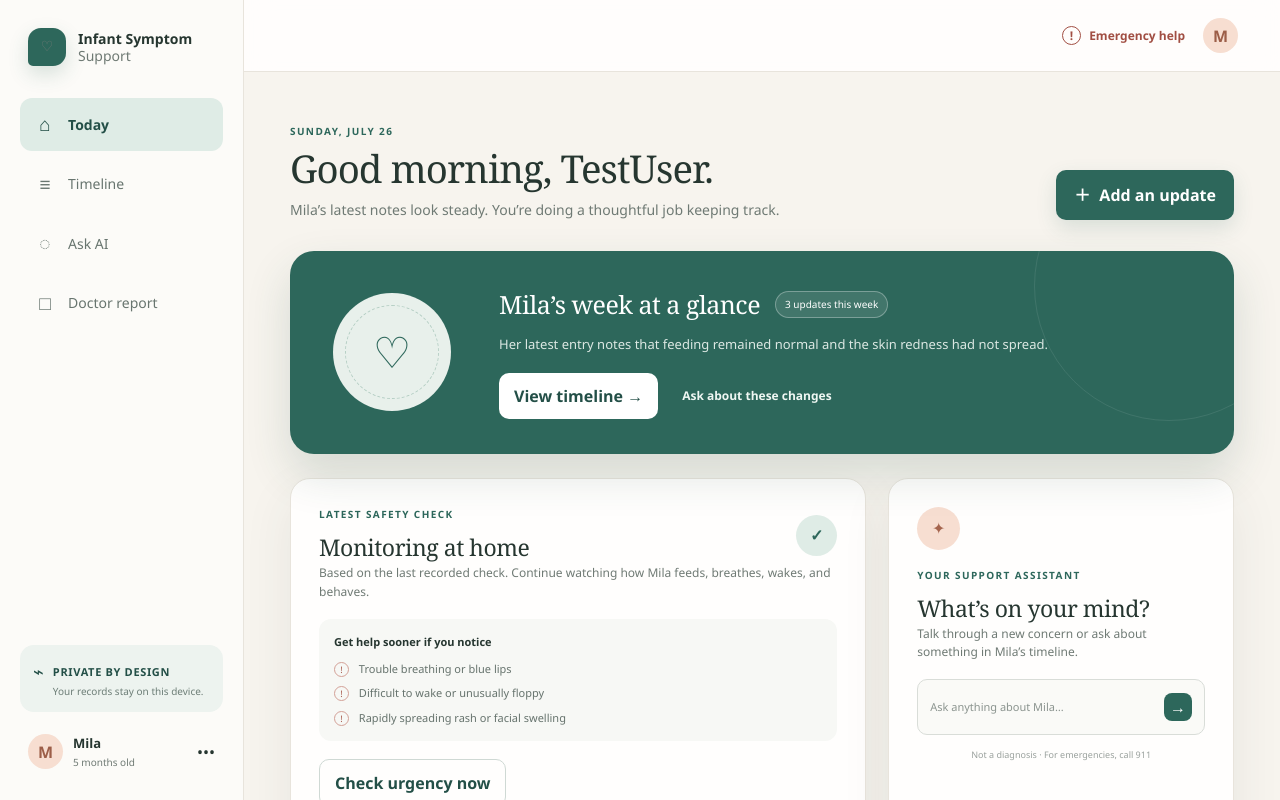
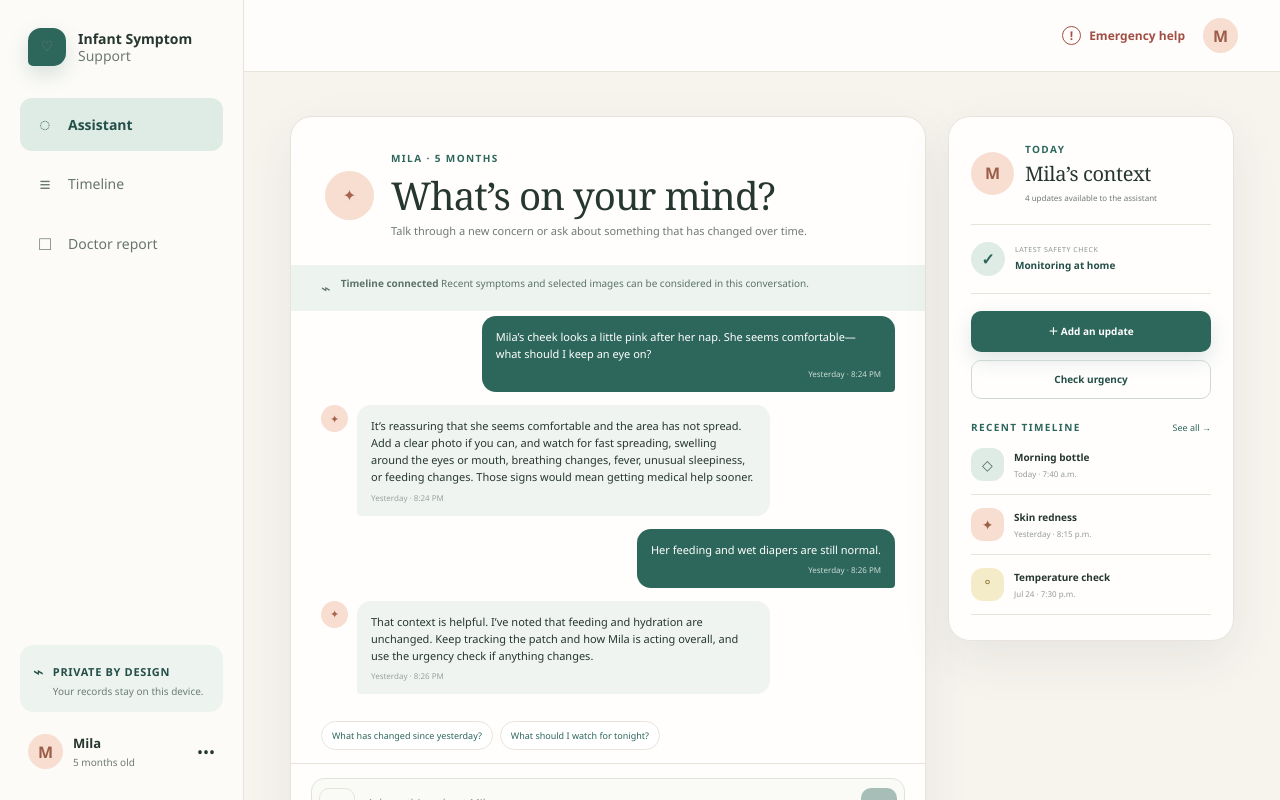
Before and after one commit to RiddhRam/Calm-Cradle, a Next.js app: page / in a window 1280 px wide. Shown: the top 800 px of the page. Built offline with nearby package versions, Linux system fonts and the light colour scheme.

Commit message:
Make assistant the primary home experience

```diff
--- a/app/globals.css
+++ b/app/globals.css
@@ -150,7 +150,7 @@ button:focus-visible, input:focus-visible, textarea:focus-visible, select:focus-
 }
 .avatar-button { border: 0; cursor: pointer; }
 .mobile-brand { display: none; }
-.content { max-width: 1130px; margin: 0 auto; padding: 52px 46px 70px; }
+.content { max-width: 1210px; margin: 0 auto; padding: 44px 46px 70px; }
 .welcome-row, .page-title-row {
   display: flex;
   align-items: flex-end;
@@ -302,16 +302,17 @@ h2 { font-family: Georgia, "Times New Roman", serif; margin: 0; font-weight: 500
 .empty-state h2 { margin-top: 18px; }
 .empty-state p { color: var(--muted); }
 
-.chat-layout { display: grid; grid-template-columns: minmax(0, 1fr) 270px; gap: 22px; align-items: start; }
+.chat-layout { display: grid; grid-template-columns: minmax(0, 1fr) 286px; gap: 22px; align-items: start; }
+.chat-home { min-height: calc(100vh - 158px); }
 .chat-main, .chat-context { border-radius: 22px; }
-.chat-main { overflow: hidden; }
-.chat-header { padding: 28px 30px 20px; display: flex; gap: 15px; align-items: center; }
-.chat-header .assistant-avatar { margin: 0; flex: 0 0 auto; }
-.chat-header h1 { font-size: 29px; }
-.chat-header p:last-child { margin: 4px 0 0; color: var(--muted); font-size: 10px; }
+.chat-main { overflow: hidden; min-height: calc(100vh - 158px); display: flex; flex-direction: column; }
+.chat-header { padding: 34px 34px 25px; display: flex; gap: 17px; align-items: center; }
+.chat-header .assistant-avatar { margin: 0; flex: 0 0 auto; width: 49px; height: 49px; }
+.chat-header h1 { font-size: clamp(30px, 3vw, 40px); }
+.chat-header p:last-child { margin: 7px 0 0; color: var(--muted); font-size: 11px; }
 .context-strip { display: flex; gap: 10px; padding: 11px 30px; background: #edf4f0; color: #5c7168; }
 .context-strip p { margin: 0; font-size: 10px; }
-.messages { padding: 24px 30px 14px; min-height: 420px; max-height: 520px; overflow-y: auto; }
+.messages { padding: 24px 30px 14px; min-height: 390px; max-height: calc(100vh - 390px); overflow-y: auto; flex: 1; }
 .date-divider { display: flex; align-items: center; gap: 10px; color: #a0a5a2; font-size: 9px; margin: 4px 0 22px; }
 .date-divider::before, .date-divider::after { content: ""; height: 1px; flex: 1; background: var(--line); }
 .message-row { display: flex; align-items: flex-start; gap: 9px; margin: 13px 0; }
@@ -339,14 +340,28 @@ h2 { font-family: Georgia, "Times New Roman", serif; margin: 0; font-weight: 500
 .composer > p { text-align: center; color: #9ba19e; font-size: 8px; margin: 8px 0 0; }
 .attachment-chip { display: inline-flex; align-items: center; gap: 6px; background: var(--sage); border-radius: 8px; padding: 6px 8px; margin-bottom: 7px; font-size: 9px; }
 .attachment-chip button { border: 0; background: transparent; cursor: pointer; }
-.chat-context { padding: 26px 22px; }
-.chat-context h2 { font-size: 20px; margin-bottom: 18px; }
+.chat-context { padding: 25px 22px; position: sticky; top: 96px; }
+.chat-context h2 { font-size: 20px; }
+.mila-summary { display: flex; align-items: center; gap: 11px; padding-bottom: 20px; border-bottom: 1px solid var(--line); }
+.mila-summary .avatar { width: 43px; height: 43px; }
+.mila-summary .eyebrow { margin-bottom: 2px; }
+.mila-summary h2 { margin: 0; }
+.mila-summary small { display: block; color: var(--muted); font-size: 8px; margin-top: 3px; }
+.home-status { display: flex; align-items: center; gap: 10px; padding: 17px 0; border-bottom: 1px solid var(--line); }
+.home-status .status-dot { width: 34px; height: 34px; }
+.home-status small, .home-status strong { display: block; }
+.home-status small { color: #8b9690; font-size: 7px; letter-spacing: .08em; }
+.home-status strong { color: var(--green-dark); font-size: 10px; margin-top: 3px; }
+.context-actions { display: grid; gap: 8px; padding: 17px 0 21px; }
+.context-actions button { width: 100%; font-size: 10px; }
+.context-heading { display: flex; align-items: center; justify-content: space-between; }
+.context-heading .eyebrow { margin: 0; }
+.context-heading button { border: 0; background: transparent; color: var(--green); font-size: 9px; cursor: pointer; }
 .context-item { display: flex; gap: 10px; align-items: center; border-bottom: 1px solid var(--line); padding: 13px 0; }
 .context-item .entry-icon { width: 33px; height: 33px; font-size: 14px; }
 .context-item strong, .context-item small { display: block; }
 .context-item strong { font-size: 10px; }
 .context-item small { font-size: 8px; color: #969d99; margin-top: 3px; }
-.chat-context .outline-button { width: 100%; margin-top: 18px; }
 
 .report-layout { display: grid; grid-template-columns: minmax(0, 1fr) 250px; gap: 23px; align-items: start; }
 .report-paper { border-radius: 5px; padding: 42px 48px; min-height: 760px; }
@@ -441,7 +456,7 @@ h2 { font-family: Georgia, "Times New Roman", serif; margin: 0; font-weight: 500
     background: rgba(255,254,253,.96);
     border-top: 1px solid var(--line);
     display: grid;
-    grid-template-columns: repeat(5, 1fr);
+    grid-template-columns: repeat(4, 1fr);
     align-items: center;
     padding: 7px 12px 8px;
     z-index: 30;
--- a/app/page.tsx
+++ b/app/page.tsx
@@ -2,7 +2,7 @@
 
 import { ChangeEvent, FormEvent, useEffect, useMemo, useRef, useState } from "react";
 
-type Tab = "today" | "timeline" | "chat" | "report";
+type Tab = "chat" | "timeline" | "report";
 type Urgency = "monitor" | "soon" | "emergency";
 
 type MediaItem = {
@@ -206,7 +206,7 @@ function BrandMark() {
 }
 
 export default function Home() {
-  const [activeTab, setActiveTab] = useState<Tab>("today");
+  const [activeTab, setActiveTab] = useState<Tab>("chat");
   const [data, setData] = useState<AppData>(fallbackData);
   const [hydrated, setHydrated] = useState(false);
   const [logOpen, setLogOpen] = useState(false);
@@ -464,9 +464,8 @@ export default function Home() {
           </div>
         </div>
         <nav aria-label="Primary navigation">
-          <NavButton active={activeTab === "today"} icon="⌂" label="Today" onClick={() => goTo("today")} />
+          <NavButton active={activeTab === "chat"} icon="◌" label="Assistant" onClick={() => goTo("chat")} />
           <NavButton active={activeTab === "timeline"} icon="≡" label="Timeline" onClick={() => goTo("timeline")} />
-          <NavButton active={activeTab === "chat"} icon="◌" label="Ask AI" onClick={() => goTo("chat")} />
           <NavButton active={activeTab === "report"} icon="□" label="Doctor report" onClick={() => goTo("report")} />
         </nav>
         <div className="privacy-note">
@@ -485,7 +484,7 @@ export default function Home() {
 
       <section className="workspace">
         <header className="topbar">
-          <button className="mobile-brand" onClick={() => goTo("today")} aria-label="Go to Today">
+          <button className="mobile-brand" onClick={() => goTo("chat")} aria-label="Go to Assistant">
             <BrandMark /><span>Infant Symptom Support</span>
           </button>
           <div className="top-actions">
@@ -497,69 +496,6 @@ export default function Home() {
         </header>
 
         <div className="content">
-          {activeTab === "today" && (
-            <>
-              <section className="welcome-row">
-                <div>
-                  <p className="eyebrow">{new Date().toLocaleDateString("en-CA", { weekday: "long", month: "long", day: "numeric" })}</p>
-                  <h1>Good morning, TestUser.</h1>
-                  <p>Mila’s latest notes look steady. You’re doing a thoughtful job keeping track.</p>
-                </div>
-                <button className="primary-button desktop-only" onClick={() => setLogOpen(true)}><span>＋</span> Add an update</button>
-              </section>
-
-              <section className="hero-card">
-                <div className="hero-orb"><span>♡</span></div>
-                <div className="hero-copy">
-                  <div className="hero-title-row">
-                    <h2>Mila’s week at a glance</h2>
-                    <span className="soft-pill">3 updates this week</span>
-                  </div>
-                  <p>Her latest entry notes that feeding remained normal and the skin redness had not spread.</p>
-                  <div className="hero-actions">
-                    <button className="light-button" onClick={() => goTo("timeline")}>View timeline <span>→</span></button>
-                    <button className="text-button" onClick={() => goTo("chat")}>Ask about these changes</button>
-                  </div>
-                </div>
-              </section>
-
-              <div className="dashboard-grid">
-                <section className="status-card">
-                  <div className="card-heading">
-                    <div><p className="eyebrow">LATEST SAFETY CHECK</p><h2>Monitoring at home</h2></div>
-                    <span className="status-dot">✓</span>
-                  </div>
-                  <p className="muted">Based on the last recorded check. Continue watching how Mila feeds, breathes, wakes, and behaves.</p>
-                  <div className="watch-list">
-                    <strong>Get help sooner if you notice</strong>
-                    <span><i>!</i> Trouble breathing or blue lips</span>
-                    <span><i>!</i> Difficult to wake or unusually floppy</span>
-                    <span><i>!</i> Rapidly spreading rash or facial swelling</span>
-                  </div>
-                  <button className="outline-button" onClick={() => { setUrgencyResult(null); setUrgencyOpen(true); }}>Check urgency now</button>
-                </section>
-
-                <section className="ask-card">
-                  <div className="assistant-avatar">✦</div>
-                  <p className="eyebrow">YOUR SUPPORT ASSISTANT</p>
-                  <h2>What’s on your mind?</h2>
-                  <p>Talk through a new concern or ask about something in Mila’s timeline.</p>
-                  <button className="chat-prompt" onClick={() => { goTo("chat"); setChatInput("Hey, would you mind taking a look at something for me?"); }}>
-                    <span>Ask anything about Mila…</span><b>→</b>
-                  </button>
-                  <p className="tiny-note">Not a diagnosis · For emergencies, call 911</p>
-                </section>
-              </div>
-
-              <section className="recent-section">
-                <div className="section-heading"><div><p className="eyebrow">RECENT ACTIVITY</p><h2>Mila’s timeline</h2></div><button className="text-button" onClick={() => goTo("timeline")}>See all updates →</button></div>
-                <div className="timeline-list compact">
-                  {data.timeline.slice(0, 3).map((entry) => <TimelineCard key={entry.id} entry={entry} />)}
-                </div>
-              </section>
-            </>
-          )}
-
           {activeTab === "timeline" && (
             <section className="page-panel">
               <div className="page-title-row">
@@ -580,11 +516,15 @@ export default function Home() {
           )}
 
           {activeTab === "chat" && (
-            <section className="chat-layout">
+            <section className="chat-layout chat-home">
               <div className="chat-main">
                 <div className="chat-header">
                   <div className="assistant-avatar">✦</div>
-                  <div><p className="eyebrow">ASK ABOUT MILA</p><h1>Your support assistant</h1><p>Can reference {data.timeline.length} timeline updates and your recent conversations.</p></div>
+                  <div>
+                    <p className="eyebrow">MILA · 5 MONTHS</p>
+                    <h1>What’s on your mind?</h1>
+                    <p>Talk through a new concern or ask about something that has changed over time.</p>
+                  </div>
                 </div>
                 <div className="context-strip"><span>⌁</span><p><strong>Timeline connected</strong> Recent symptoms and selected images can be considered in this conversation.</p></div>
                 <div className="messages" aria-live="polite">
@@ -615,12 +555,25 @@ export default function Home() {
                 </div>
               </div>
               <aside className="chat-context">
-                <p className="eyebrow">RECENT CONTEXT</p>
-                <h2>What I can look back on</h2>
+                <div className="mila-summary">
+                  <span className="avatar">M</span>
+                  <div><p className="eyebrow">TODAY</p><h2>Mila’s context</h2><small>{data.timeline.length} updates available to the assistant</small></div>
+                </div>
+                <div className="home-status">
+                  <span className="status-dot">✓</span>
+                  <div><small>LATEST SAFETY CHECK</small><strong>Monitoring at home</strong></div>
+                </div>
+                <div className="context-actions">
+                  <button className="primary-button" onClick={() => setLogOpen(true)}>＋ Add an update</button>
+                  <button className="outline-button" onClick={() => { setUrgencyResult(null); setUrgencyOpen(true); }}>Check urgency</button>
+                </div>
+                <div className="context-heading">
+                  <p className="eyebrow">RECENT TIMELINE</p>
+                  <button onClick={() => goTo("timeline")}>See all →</button>
+                </div>
                 {data.timeline.slice(0, 3).map((entry) => (
                   <div className="context-item" key={entry.id}><span className={`entry-icon ${entry.tone}`}>{entry.icon}</span><div><strong>{entry.title}</strong><small>{formatEntryDate(entry.observedAt)}</small></div></div>
                 ))}
-                <button className="outline-button" onClick={() => goTo("timeline")}>Open full timeline</button>
               </aside>
             </section>
           )}
@@ -659,10 +612,9 @@ export default function Home() {
       </section>
 
       <nav className="bottom-nav" aria-label="Mobile navigation">
-        <NavButton active={activeTab === "today"} icon="⌂" label="Today" onClick={() => goTo("today")} />
+        <NavButton active={activeTab === "chat"} icon="◌" label="Assistant" onClick={() => goTo("chat")} />
         <NavButton active={activeTab === "timeline"} icon="≡" label="Timeline" onClick={() => goTo("timeline")} />
         <button className="mobile-add" onClick={() => setLogOpen(true)} aria-label="Add symptom update">＋</button>
-        <NavButton active={activeTab === "chat"} icon="◌" label="Ask AI" onClick={() => goTo("chat")} />
         <NavButton active={activeTab === "report"} icon="□" label="Report" onClick={() => goTo("report")} />
       </nav>
 
```
